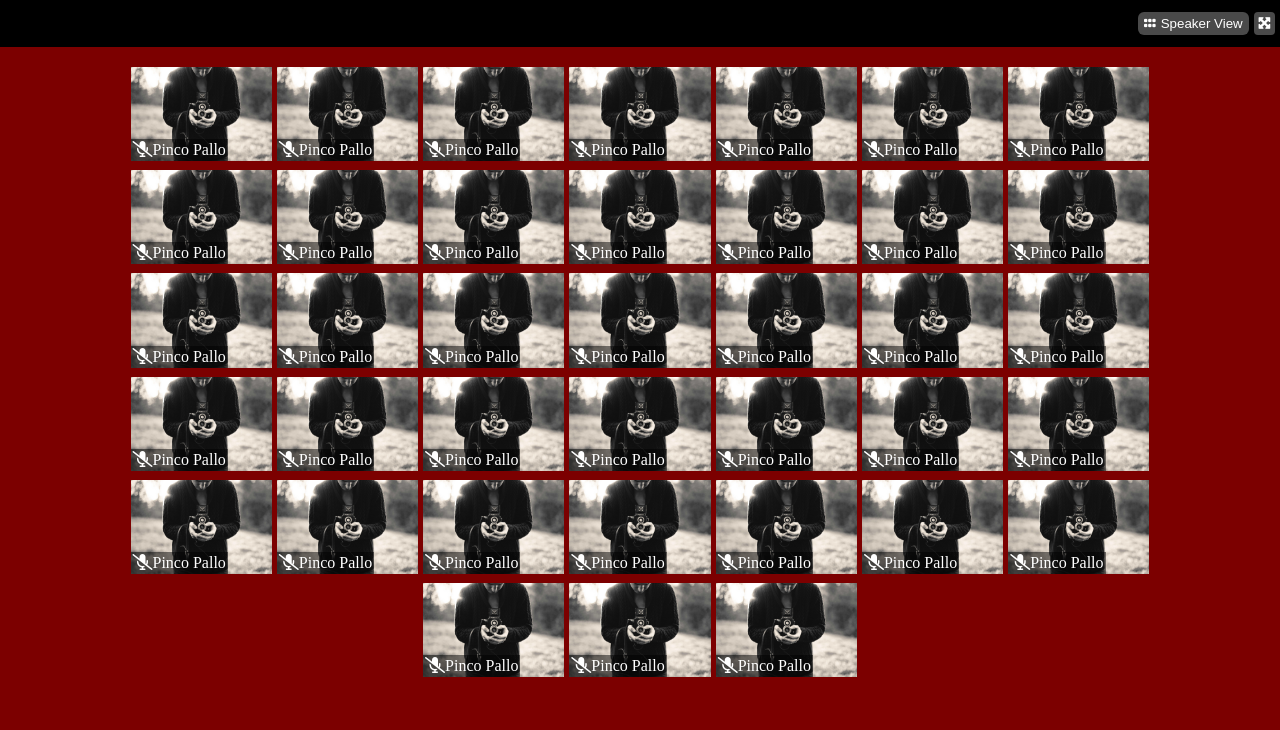
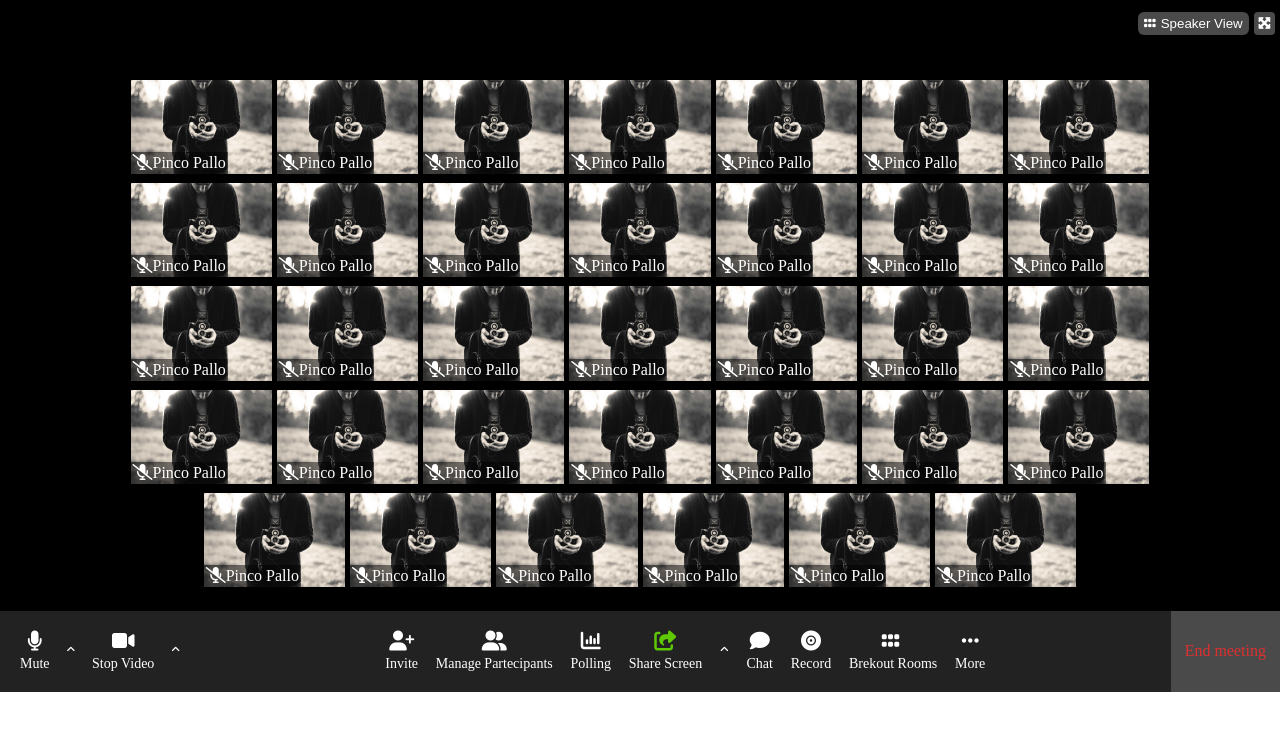
Before and after one commit to Pastafredda/html-css-zoom, a plain HTML site: page index.html in a window 1280 px wide. Drawn offline with Linux system fonts and the light colour scheme.

Commit message:
parte principale

```diff
--- a/css/style.css
+++ b/css/style.css
@@ -8,6 +8,9 @@
 
 header{
     background-color: #000000;
+    position: fixed;
+    width: 100%;
+    z-index: 900;
 }
 
 .flex{
@@ -47,12 +50,14 @@ header{
 }
 
 /* Inizio main */
+
+main{
+    background-color: #000000;
+}
 .container{
-    height: 100vh;
-    background-color: #7c0000;
-    padding-top: 20px;
+    padding-top: 80px;
     padding-bottom: 20px;
-    overflow: auto;
+
 }
 
 .centratura{
@@ -81,3 +86,62 @@ header{
     bottom: 4px;
     left: 0;
 }
+
+/* footer */
+
+.end-nav{
+    background-color:#222222;
+    display: flex;
+    justify-content: space-between;
+}
+
+.menu{
+    display: flex;
+    justify-content: space-between;
+    align-items: center;
+    list-style-type: none;
+    width: 200px;
+}
+
+.left{
+    padding: 20px;
+}
+
+.menu a{
+    color: white;
+    padding-bottom: 4px;
+}
+
+.menu .fa-solid{
+    font-size: 20px;
+}
+
+.menu .fa-angle-up{
+    font-size: 10px;
+}
+
+li{
+    display: flex;
+    flex-direction: column;
+    color: white;
+    text-align: center;
+    font-size: 14px;
+}
+
+.center{
+    width: 600px;
+    padding: 20px 0;
+}
+
+.center .fa-share-from-square{
+    color: #5FC805;
+}
+
+.right{
+    background-color: #4A4A4A;
+    color: #de3030;
+    display: flex;
+    align-items: center;
+    padding: 14px;
+
+}
--- a/index.html
+++ b/index.html
@@ -155,7 +155,7 @@
                     <img src="img/zoomfoto.jpg" alt="">
                     <div class="nome"><i class="fa-solid fa-microphone-slash"></i>Pinco Pallo</div>
                 </div>
-                <div class="box">
+                <!-- <div class="box">
                     <img src="img/zoomfoto.jpg" alt="">
                     <div class="nome"><i class="fa-solid fa-microphone-slash"></i>Pinco Pallo</div>
                 </div>
@@ -170,13 +170,34 @@
                 <div class="box">
                     <img src="img/zoomfoto.jpg" alt="">
                     <div class="nome"><i class="fa-solid fa-microphone-slash"></i>Pinco Pallo</div>
-                </div>
+                </div> -->
             </div>
         </div>
     </main>
 
     <footer>
+        <div class="end-nav">
+            <ul class="menu left">
+                <li><a href=""><i class="fa-solid fa-microphone"></i></a>Mute</li>
+                <li><a href=""><i class="fa-solid fa-angle-up"></i></a></li>
+                <li><a href=""><i class="fa-solid fa-video"></i></a>Stop Video</li>
+                <li><a href=""><i class="fa-solid fa-angle-up"></i></a></li>
+            </ul>
+            <ul class="menu center">
+                <li><a href=""><i class="fa-solid fa-user-plus"></i></a>Invite</li>
+                <li><a href=""><i class="fa-solid fa-user-group"></i></a>Manage Partecipants</li>
+                <li><a href=""><i class="fa-solid fa-chart-column"></i></a>Polling</li>
+                <li><a href=""><i class="fa-solid fa-share-from-square"></i></a>Share Screen</li>
+                <li><a href=""><i class="fa-solid fa-angle-up"></i></a></li>
+                <li><a href=""><i class="fa-solid fa-comment"></i></a>Chat</li>
+                <li><a href=""><i class="fa-solid fa-record-vinyl"></i></a>Record</li>
+                <li><a href=""><i class="fa-solid fa-grip"></i></a>Brekout Rooms</li>
+                <li><a href=""><i class="fa-solid fa-ellipsis"></i></a>More</li>
+            </ul>
 
+            <div class="right">End meeting</div>
+
+        </div>
     </footer>
 
 </body>
```
